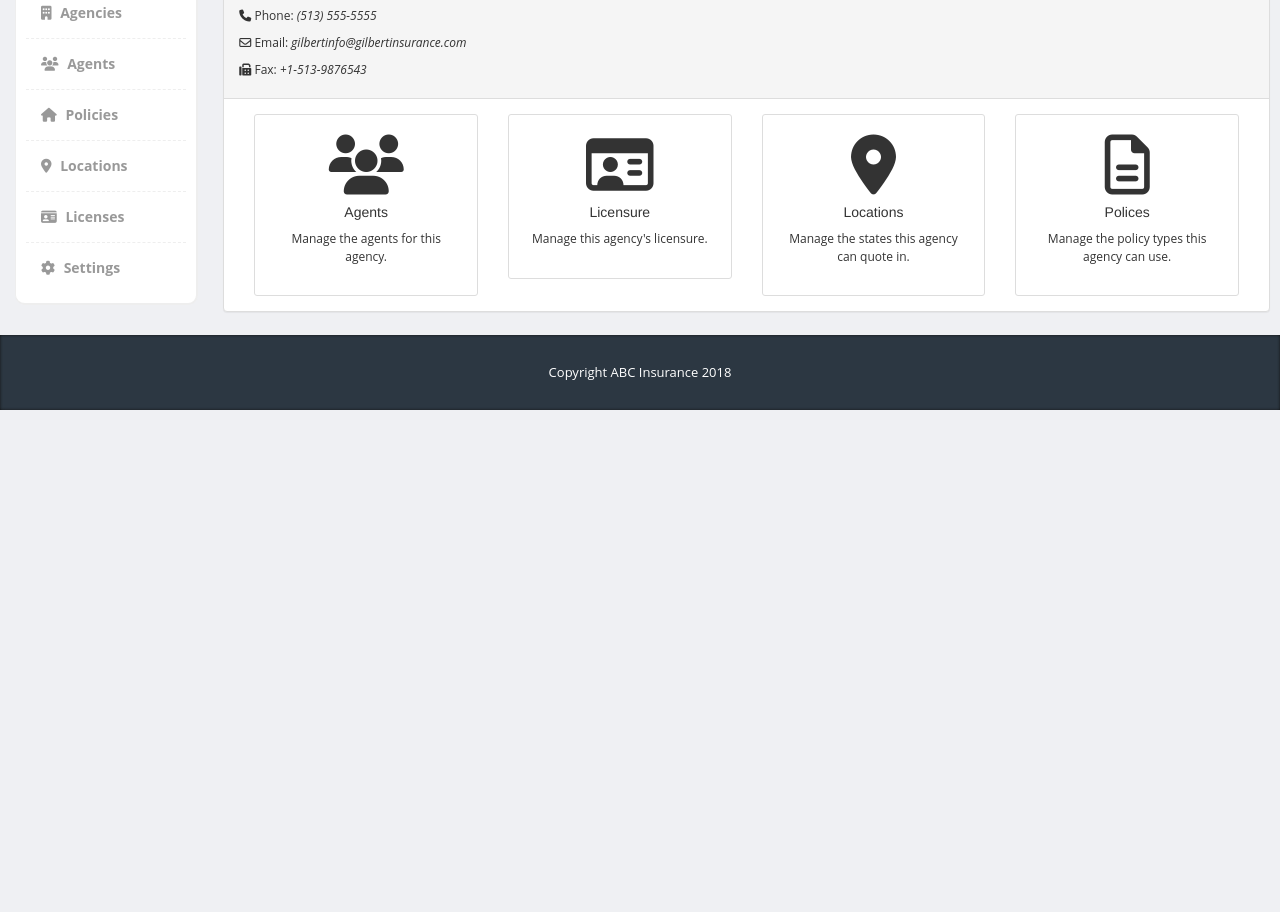
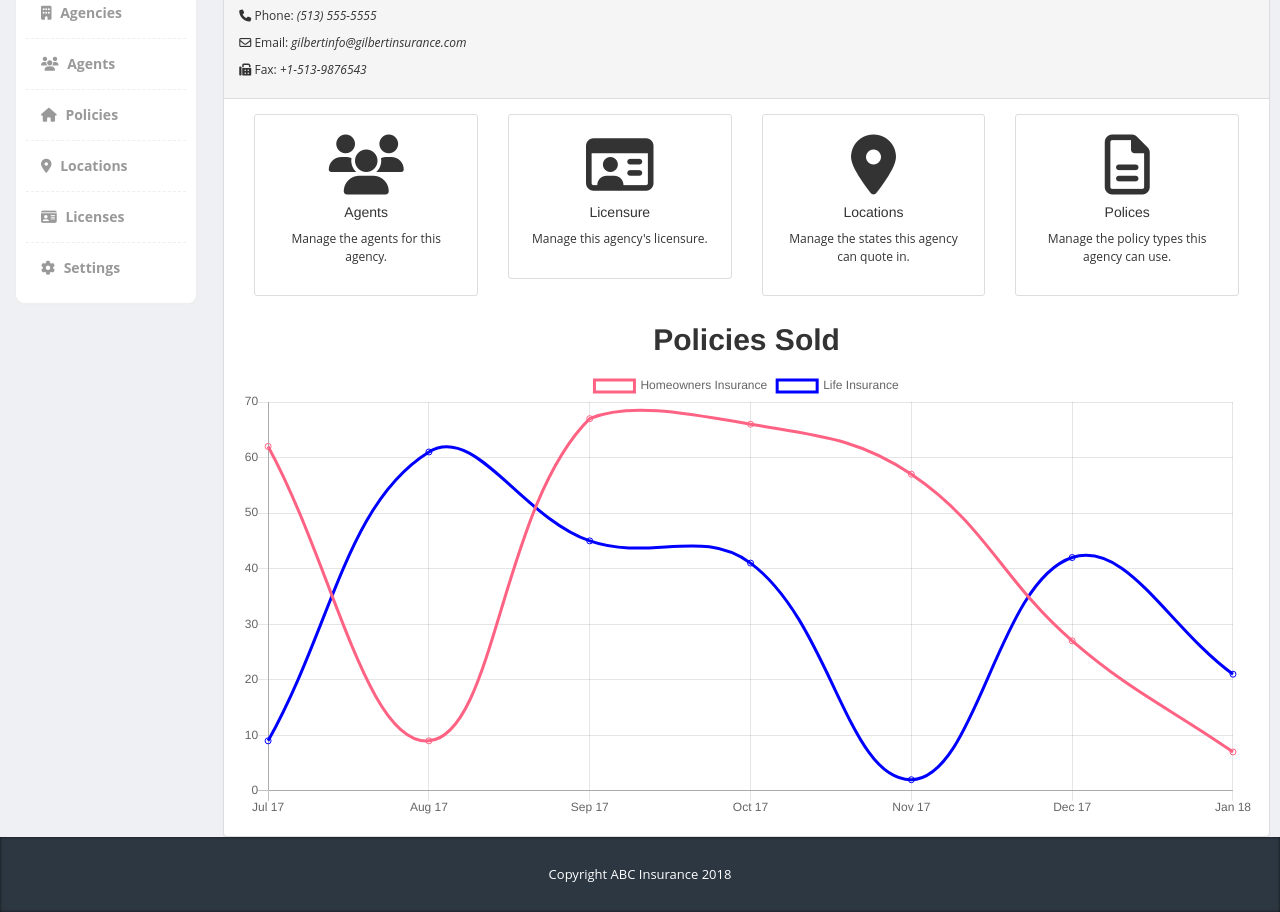
Before and after one commit to imacmccormick/BriteCoreApplication, a plain HTML site: page BritecoreCRMProto/index.html in a window 1280 px wide. Shown: the part 154-1066 px from the top of the page. Before the commit the page ends 800 px from the top, so only its background shows below. Drawn offline with nearby package versions, Linux system fonts and the light colour scheme.

Commit message:
Added chart to homepage
used chart.js

```diff
--- a/BritecoreCRMProto/css/styles.css
+++ b/BritecoreCRMProto/css/styles.css
@@ -48,6 +48,11 @@ body {
   transition: 0.3s ease;
   color: white;
   background-color:green;
+}
+/*Chart*/
+#salesChart {
+  margin-top:200px;
+  color:red;
 }
 
 /* Footer */
--- a/BritecoreCRMProto/index.html
+++ b/BritecoreCRMProto/index.html
@@ -9,11 +9,8 @@
     <link href="css/styles.css" rel="stylesheet">
     <!--Font Awesome Embed-->
     <script src="https://use.fontawesome.com/4f4c292748.js"></script>
-
-    <!--jQuery-->
-    <script src="https://ajax.googleapis.com/ajax/libs/jquery/3.2.1/jquery.min.js"></script>
-
-
+    <!--charts.js-->
+    <script src="https://cdnjs.cloudflare.com/ajax/libs/Chart.js/2.7.1/Chart.bundle.js"></script>
     <!-- HTML5 Shim and Respond.js IE8 support of HTML5 elements and media queries -->
     <!-- WARNING: Respond.js doesn't work if you view the page via file:// -->
     <!--[if lt IE 9]>
@@ -80,14 +77,17 @@
         <!--Body Content-->
         <div class="col-md-10">
           <!--Agency 1-->
-          <div  class="row">
+          <div class="row">
+            <!--Agency 1 Panel-->
             <div class="panel panel-default">
+              <!--Panel Header-->
               <div class="panel-heading">
                 <h1>Gilbert Insurance Agency</h1>
                 <p><i class="fa fa-phone" aria-hidden="true"></i> Phone: <em>(513) 555-5555</em></p>
                 <p><i class="fa fa-envelope-o" aria-hidden="true"></i> Email: <em>gilbertinfo@gilbertinsurance.com</em></p>
                 <p><i class="fa fa-fax" aria-hidden="true"></i> Fax: <em>+1-513-9876543</em></p>
               </div>
+              <!--Panel Body-->
               <div class="panel-body">
                 <!--Agents Action Card-->
                 <div class="col-md-3">
@@ -137,7 +137,8 @@
                     </div>
                   </a>
                 </div>
-              <!--End of action cards-->
+                <!--salesChart-->
+                <canvas id="salesChart"></canvas>
               </div>
             </div>
           </div>
@@ -150,12 +151,68 @@
            Copyright ABC Insurance 2018
         </div>
      </div>
-    </footer>
+  </footer>
 
     <!-- jQuery (necessary for Bootstrap's JavaScript plugins) -->
     <script src="https://code.jquery.com/jquery.js"></script>
+    <!-- jQuery UI -->
+    <script src="https://code.jquery.com/ui/1.10.3/jquery-ui.js"></script>
     <!-- Include all compiled plugins (below), or include individual files as needed -->
     <script src="bootstrap/js/bootstrap.min.js"></script>
-    <script src="js/custom.js"></script>
+    <!--Chart.js - salesChart -->
+    <script>
+      var randomScalingFactor = function() {
+            return Math.round(Math.random() * 70);
+        };
+      var ctx = document.getElementById('salesChart').getContext('2d');
+        var chart = new Chart(ctx, {
+          // The type of chart we want to create
+          type: 'line',
+
+          // The data for our dataset
+          data: {
+            labels: ["Jul 17", "Aug 17", "Sep 17", "Oct 17", "Nov 17", "Dec 17", "Jan 18"],
+            datasets: [{
+              label: "Homeowners Insurance",
+              backgroundColor: 'rgba(0,0,0,0.0)',
+              borderColor: 'rgb(255, 99, 132)',
+              data: [
+                randomScalingFactor(),
+                randomScalingFactor(),
+                randomScalingFactor(),
+                randomScalingFactor(),
+                randomScalingFactor(),
+                randomScalingFactor(),
+                randomScalingFactor(),
+              ],
+            }, {
+              label: "Life Insurance",
+              backgroundColor: 'rgba(0,0,0,0.0)',
+              borderColor: 'blue',
+              data: [
+                randomScalingFactor(),
+                randomScalingFactor(),
+                randomScalingFactor(),
+                randomScalingFactor(),
+                randomScalingFactor(),
+                randomScalingFactor(),
+                randomScalingFactor(),
+              ],
+            }]
+          },
+
+          // Configuration options go here
+          options: {
+            title: {
+              display:true,
+              fontSize: 30,
+              position: 'top',
+              fontColor: '#333',
+              fontFamily: "'Helvetica Neue', 'Helvetica', 'Arial', sans-serif",
+              text:'Policies Sold'
+            }
+          }
+        });
+    </script>
   </body>
 </html>
```
Also changed, not shown: BritecoreCRMProto/js/stats.js (+10 -10 lines), BritecoreCRMProto/stats.html (+0 -5 lines).
